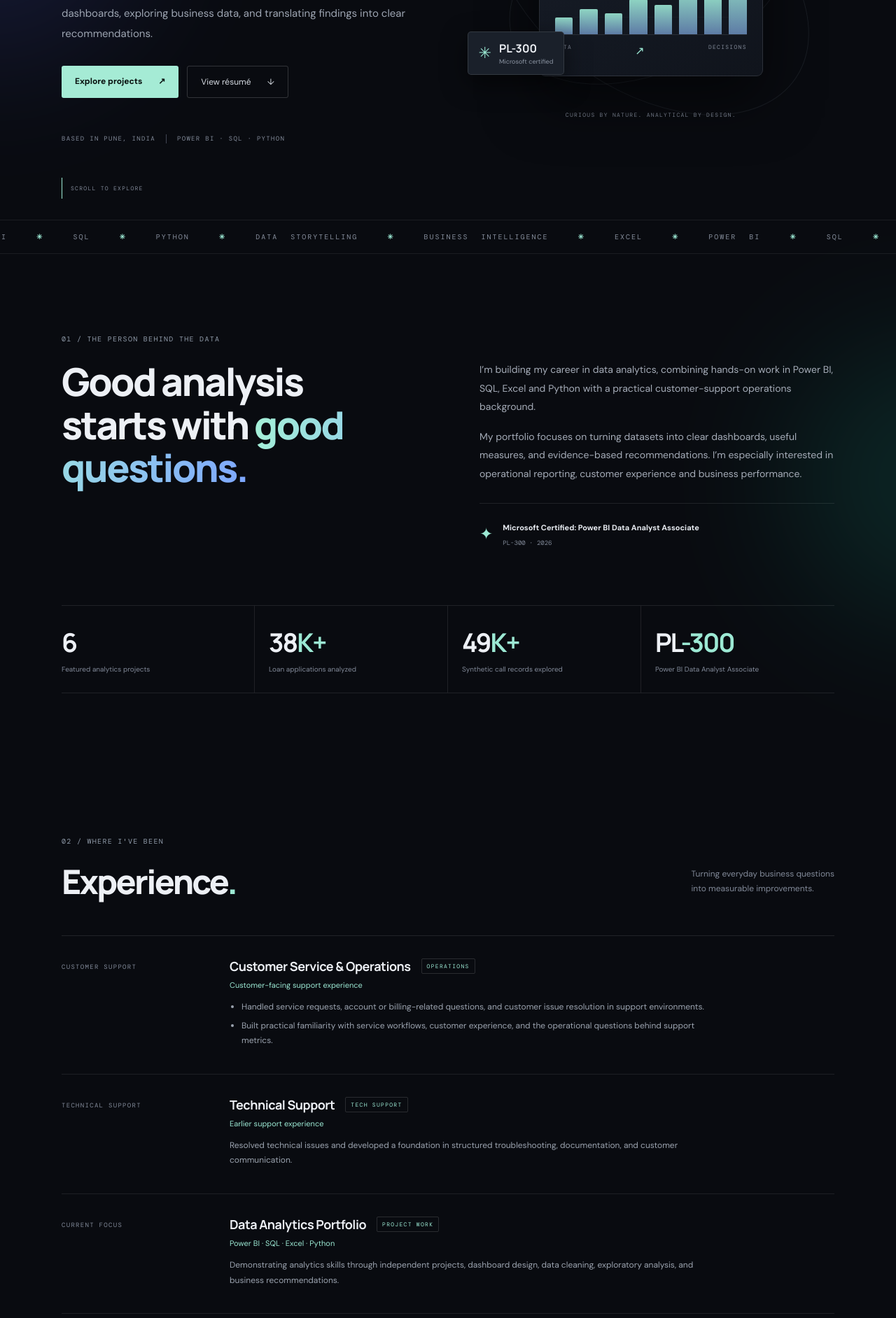
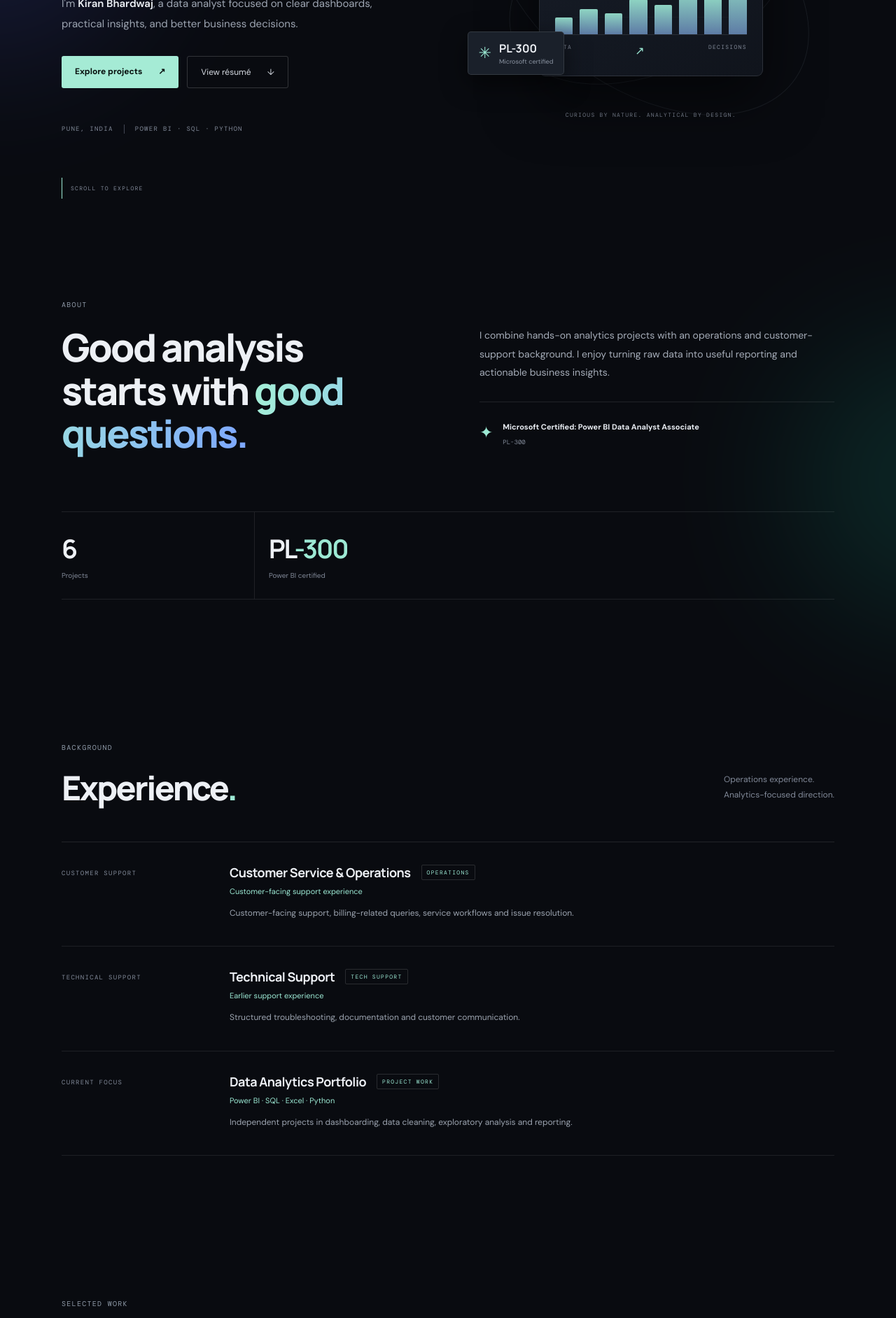
Before and after one commit to BhardwajKiran/kiran-portfolio, a plain HTML site: page index.html in a window 1280 px wide. Shown: the part 414-2298 px from the top of the page at 70% size. Drawn offline with nearby package versions, Linux system fonts and the light colour scheme.

Commit message:
Simplify portfolio content and navigation

```diff
--- a/index.html
+++ b/index.html
@@ -17,7 +17,7 @@
     <a class="brand" href="#home"><span class="brand-mark">K<span>.</span></span><span>KIRAN BHARDWAJ</span></a>
     <button class="menu-toggle" aria-label="Toggle navigation">☰</button>
     <nav class="nav">
-      <a href="#about">About</a><a href="#experience">Experience</a><a href="#projects">Projects</a><a href="#skills">Skills</a><a href="#contact" class="nav-contact">Let's talk <span>↗</span></a>
+      <a href="#projects">Projects</a><a href="#about">About</a><a href="#skills">Skills</a><a href="#contact" class="nav-contact">Contact <span>↗</span></a>
     </nav>
   </header>
 
@@ -26,12 +26,12 @@
       <div class="hero-copy">
         <div class="eyebrow"><span class="status-dot"></span> OPEN TO DATA ANALYST OPPORTUNITIES <span class="eyebrow-line"></span></div>
         <h1>Turning data<br>into <span class="gradient-text">direction.</span></h1>
-        <p class="hero-intro">I'm <strong>Kiran Bhardwaj</strong> — an aspiring Data Analyst building practical dashboards, exploring business data, and translating findings into clear recommendations.</p>
+        <p class="hero-intro">I'm <strong>Kiran Bhardwaj</strong>, a data analyst focused on clear dashboards, practical insights, and better business decisions.</p>
         <div class="hero-actions">
           <a class="button button-primary" href="#projects">Explore projects <span>↗</span></a>
           <a class="button button-quiet" href="Kiran_Bhardwaj_Resume.pdf" target="_blank" rel="noreferrer">View résumé <span>↓</span></a>
         </div>
-        <div class="hero-meta"><span>BASED IN PUNE, INDIA</span><span class="meta-divider"></span><span>POWER BI · SQL · PYTHON</span></div>
+        <div class="hero-meta"><span>PUNE, INDIA</span><span class="meta-divider"></span><span>POWER BI · SQL · PYTHON</span></div>
       </div>
       <div class="hero-visual">
         <div class="orbit orbit-a"></div><div class="orbit orbit-b"></div>
@@ -48,28 +48,26 @@
       <div class="scroll-note"><span></span> SCROLL TO EXPLORE</div>
     </section>
 
-    <section class="ticker"><div>POWER BI <b>✳</b> SQL <b>✳</b> PYTHON <b>✳</b> DATA STORYTELLING <b>✳</b> BUSINESS INTELLIGENCE <b>✳</b> EXCEL <b>✳</b> POWER BI <b>✳</b> SQL <b>✳</b> PYTHON <b>✳</b></div></section>
-
     <section class="section-wrap section" id="about">
-      <div class="section-kicker">01 / THE PERSON BEHIND THE DATA</div>
+      <div class="section-kicker">ABOUT</div>
       <div class="about-grid">
         <h2>Good analysis<br>starts with <span class="gradient-text">good questions.</span></h2>
-        <div class="about-text"><p>I’m building my career in data analytics, combining hands-on work in Power BI, SQL, Excel and Python with a practical customer-support operations background.</p><p>My portfolio focuses on turning datasets into clear dashboards, useful measures, and evidence-based recommendations. I’m especially interested in operational reporting, customer experience and business performance.</p><div class="credential"><span class="credential-icon">✦</span><span><b>Microsoft Certified: Power BI Data Analyst Associate</b><small>PL-300 · 2026</small></span></div></div>
+        <div class="about-text"><p>I combine hands-on analytics projects with an operations and customer-support background. I enjoy turning raw data into useful reporting and actionable business insights.</p><div class="credential"><span class="credential-icon">✦</span><span><b>Microsoft Certified: Power BI Data Analyst Associate</b><small>PL-300</small></span></div></div>
       </div>
-      <div class="stats-row"><div><strong>6<span></span></strong><small>Featured analytics projects</small></div><div><strong>38<span>K+</span></strong><small>Loan applications analyzed</small></div><div><strong>49<span>K+</span></strong><small>Synthetic call records explored</small></div><div><strong>PL<span>-300</span></strong><small>Power BI Data Analyst Associate</small></div></div>
+      <div class="stats-row"><div><strong>6</strong><small>Projects</small></div><div><strong>PL<span>-300</span></strong><small>Power BI certified</small></div></div>
     </section>
 
     <section class="section-wrap section" id="experience">
-      <div class="section-heading"><div><div class="section-kicker">02 / WHERE I'VE BEEN</div><h2>Experience<span class="muted-dot">.</span></h2></div><p>Turning everyday business questions<br>into measurable improvements.</p></div>
+      <div class="section-heading"><div><div class="section-kicker">BACKGROUND</div><h2>Experience<span class="muted-dot">.</span></h2></div><p>Operations experience.<br>Analytics-focused direction.</p></div>
       <div class="timeline">
-        <article class="timeline-item"><div class="timeline-date">CUSTOMER SUPPORT</div><div class="timeline-body"><div class="role-line"><h3>Customer Service & Operations</h3><span class="work-type">OPERATIONS</span></div><div class="company">Customer-facing support experience</div><ul><li>Handled service requests, account or billing-related questions, and customer issue resolution in support environments.</li><li>Built practical familiarity with service workflows, customer experience, and the operational questions behind support metrics.</li></ul></div></article>
-        <article class="timeline-item"><div class="timeline-date">TECHNICAL SUPPORT</div><div class="timeline-body"><div class="role-line"><h3>Technical Support</h3><span class="work-type">TECH SUPPORT</span></div><div class="company">Earlier support experience</div><p>Resolved technical issues and developed a foundation in structured troubleshooting, documentation, and customer communication.</p></div></article>
-        <article class="timeline-item"><div class="timeline-date">CURRENT FOCUS</div><div class="timeline-body"><div class="role-line"><h3>Data Analytics Portfolio</h3><span class="work-type">PROJECT WORK</span></div><div class="company">Power BI · SQL · Excel · Python</div><p>Demonstrating analytics skills through independent projects, dashboard design, data cleaning, exploratory analysis, and business recommendations.</p></div></article>
+        <article class="timeline-item"><div class="timeline-date">CUSTOMER SUPPORT</div><div class="timeline-body"><div class="role-line"><h3>Customer Service & Operations</h3><span class="work-type">OPERATIONS</span></div><div class="company">Customer-facing support experience</div><p>Customer-facing support, billing-related queries, service workflows and issue resolution.</p></div></article>
+        <article class="timeline-item"><div class="timeline-date">TECHNICAL SUPPORT</div><div class="timeline-body"><div class="role-line"><h3>Technical Support</h3><span class="work-type">TECH SUPPORT</span></div><div class="company">Earlier support experience</div><p>Structured troubleshooting, documentation and customer communication.</p></div></article>
+        <article class="timeline-item"><div class="timeline-date">CURRENT FOCUS</div><div class="timeline-body"><div class="role-line"><h3>Data Analytics Portfolio</h3><span class="work-type">PROJECT WORK</span></div><div class="company">Power BI · SQL · Excel · Python</div><p>Independent projects in dashboarding, data cleaning, exploratory analysis and reporting.</p></div></article>
       </div>
     </section>
 
     <section class="section-wrap section" id="projects">
-      <div class="section-heading"><div><div class="section-kicker">03 / SELECTED WORK</div><h2>Projects<span class="muted-dot">.</span></h2></div><p>A selection of analytical work —<br>from messy data to meaningful outcomes.</p></div>
+      <div class="section-heading"><div><div class="section-kicker">SELECTED WORK</div><h2>Projects<span class="muted-dot">.</span></h2></div><p>Dashboards and analysis<br>built around real questions.</p></div>
       <div class="project-grid">
         <a class="project-card" href="https://github.com/BhardwajKiran/ShopKart-Call-Center-Analytics-Power-BI-" target="_blank" rel="noreferrer">
           <div class="project-art project-shot"><img src="https://raw.githubusercontent.com/BhardwajKiran/ShopKart-Call-Center-Analytics-Power-BI-/main/screenshots/01-overview.png" alt="ShopKart Power BI overview screenshot from the public project repository" loading="lazy"><span class="art-index">01</span></div>
@@ -100,7 +98,7 @@
     </section>
 
     <section class="section-wrap section" id="skills">
-      <div class="section-heading"><div><div class="section-kicker">04 / MY TOOLKIT</div><h2>Tools of the trade<span class="muted-dot">.</span></h2></div><p>The right tool for the right question.<br>Always learning, always improving.</p></div>
+      <div class="section-heading"><div><div class="section-kicker">TOOLKIT</div><h2>Skills<span class="muted-dot">.</span></h2></div><p>Tools I use to explore,<br>analyze and communicate.</p></div>
       <div class="skills-grid">
         <div class="skill-group"><span class="skill-num">01</span><h3>Business Intelligence</h3><div class="skill-list"><span>Power BI</span><span>DAX</span><span>Power Query</span><span>Star schema</span><span>KPI dashboards</span><span>MIS reporting</span></div></div>
         <div class="skill-group"><span class="skill-num">02</span><h3>Data & Databases</h3><div class="skill-list"><span>MySQL</span><span>Joins & CTEs</span><span>Window functions</span><span>Subqueries</span><span>ETL concepts</span><span>Data cleaning</span></div></div>
@@ -110,12 +108,11 @@
     </section>
 
     <section class="section-wrap education-strip">
-      <div><div class="section-kicker">05 / LEARNING & CREDENTIALS</div><h2>Built on curiosity.</h2></div>
-      <div class="education-item"><span>2015 — 2018</span><b>Bachelor of Commerce</b><small>Kalinga University, Raipur</small></div>
-      <div class="education-item"><span>2026</span><b>Microsoft Certified: Power BI Data Analyst Associate</b><small>PL-300</small></div>
+      <div><div class="section-kicker">EDUCATION</div><h2>Foundations.</h2></div>
+      <div class="education-item"><span>2015 — 2018</span><b>Bachelor of Commerce</b><small>Kalinga University</small></div>
     </section>
 
-    <section class="contact-section" id="contact"><div class="section-wrap contact-inner"><div class="section-kicker">06 / HAVE A QUESTION OR AN OPPORTUNITY?</div><h2>Let's make data<br><span class="gradient-text">make a difference.</span></h2><a class="contact-email" href="mailto:kbhardwaj.me@gmail.com">kbhardwaj.me@gmail.com <span>↗</span></a><div class="contact-bottom"><p>Open to Data Analyst and Power BI Analyst opportunities.</p><div class="social-links"><a href="https://www.linkedin.com/in/kiran-bhardwaj-b34a29317" target="_blank" rel="noreferrer">LINKEDIN ↗</a><a href="https://github.com/BhardwajKiran" target="_blank" rel="noreferrer">GITHUB ↗</a><a href="Kiran_Bhardwaj_Resume.pdf" target="_blank" rel="noreferrer">RÉSUMÉ ↓</a></div></div></div></section>
+    <section class="contact-section" id="contact"><div class="section-wrap contact-inner"><div class="section-kicker">GET IN TOUCH</div><h2>Let’s talk<br><span class="gradient-text">about data.</span></h2><a class="contact-email" href="mailto:kbhardwaj.me@gmail.com">kbhardwaj.me@gmail.com <span>↗</span></a><div class="contact-bottom"><p>Open to Data Analyst and Power BI Analyst opportunities.</p><div class="social-links"><a href="https://www.linkedin.com/in/kiran-bhardwaj-b34a29317" target="_blank" rel="noreferrer">LINKEDIN ↗</a><a href="https://github.com/BhardwajKiran" target="_blank" rel="noreferrer">GITHUB ↗</a><a href="Kiran_Bhardwaj_Resume.pdf" target="_blank" rel="noreferrer">RÉSUMÉ ↓</a></div></div></div></section>
   </main>
   <footer class="footer"><a class="brand" href="#home"><span class="brand-mark">K<span>.</span></span><span>KIRAN BHARDWAJ</span></a><span>DESIGNED WITH INTENTION · © <span id="year"></span></span><a href="#home">BACK TO TOP ↑</a></footer>
   <script src="script.js"></script>
```
